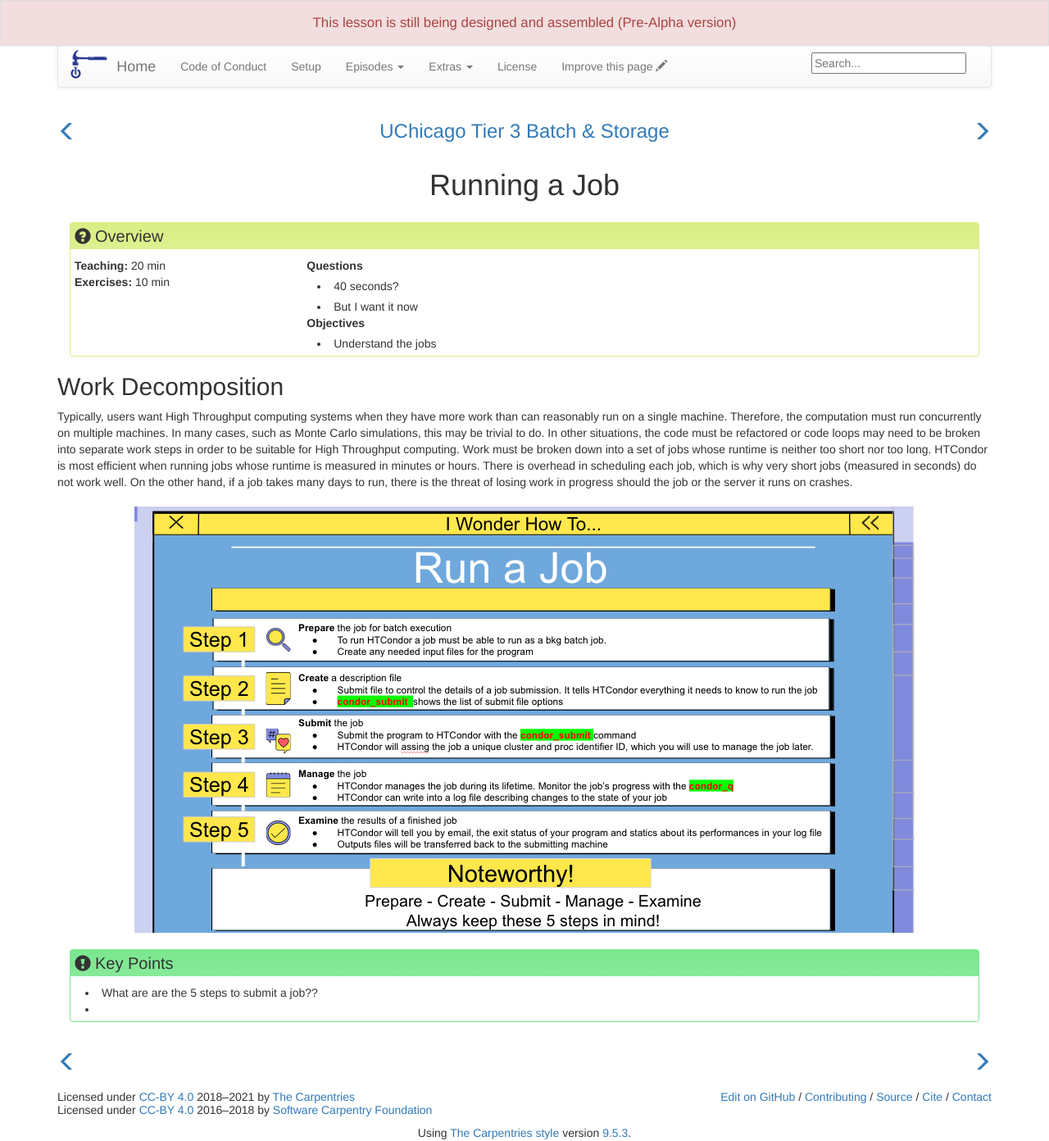
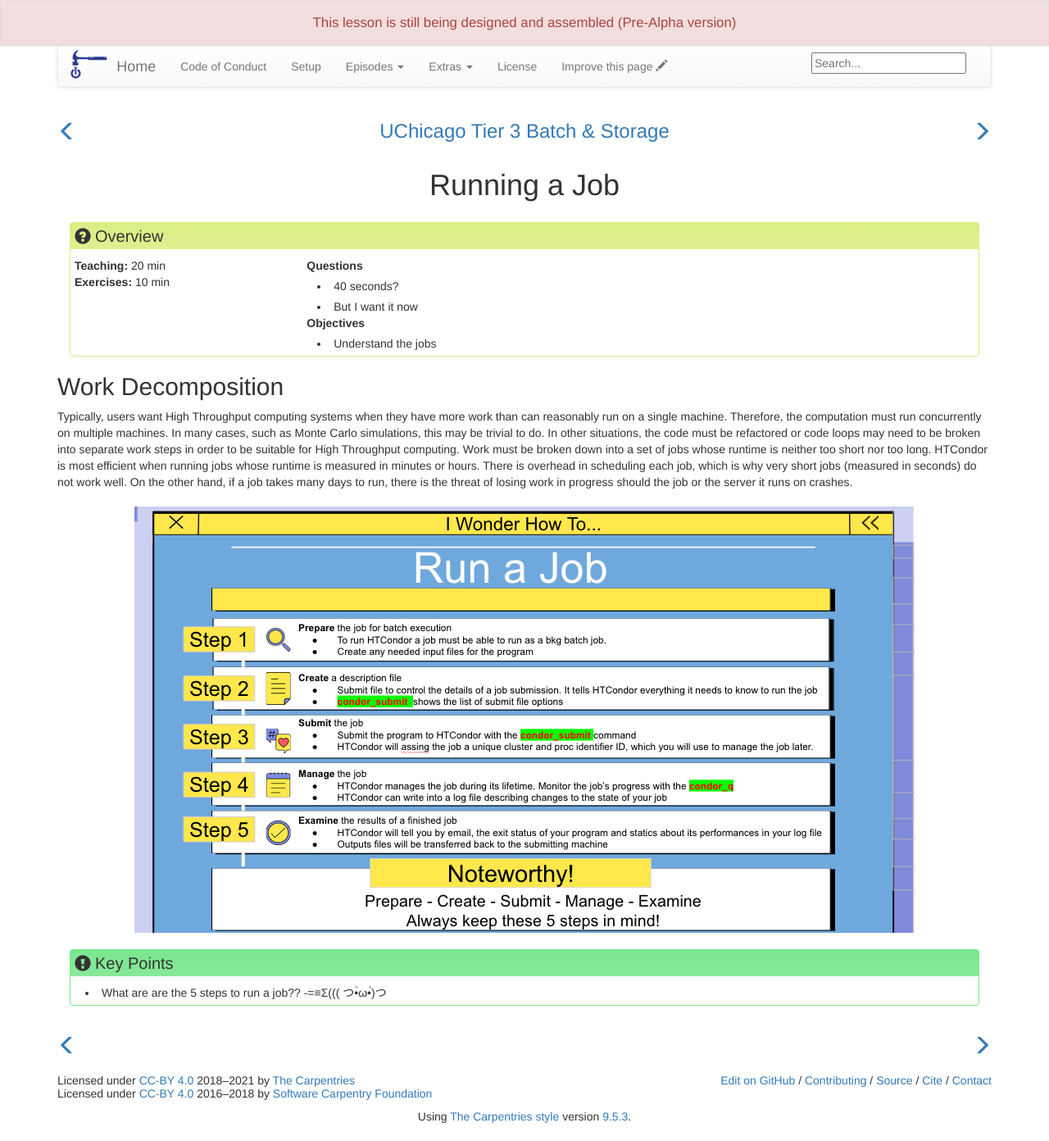
Before and after one commit to Cecilia-Duran/chicago_tier3_batch_and_storage, a Jekyll site: the page built from _episodes/03-running_ajob.md, in a window 1280 px wide and 1392 px high. Shown: the whole window at 82% size. Built offline with Jekyll 4.4.1, drawn with Linux system fonts in a browser that asks for light colours.

Commit message:
Update 03-running_ajob.md

```diff
--- a/_episodes/03-running_ajob.md
+++ b/_episodes/03-running_ajob.md
@@ -8,8 +8,7 @@ questions:
 objectives:
 - "Understand the jobs"
 keypoints:
-- "What are are the 5 steps to submit a job??"
-- ""
+- "What are are the 5 steps to run a job??  -=≡Σ((( つ•̀ω•́)つ "
 ---
 
 ## Work Decomposition
```
